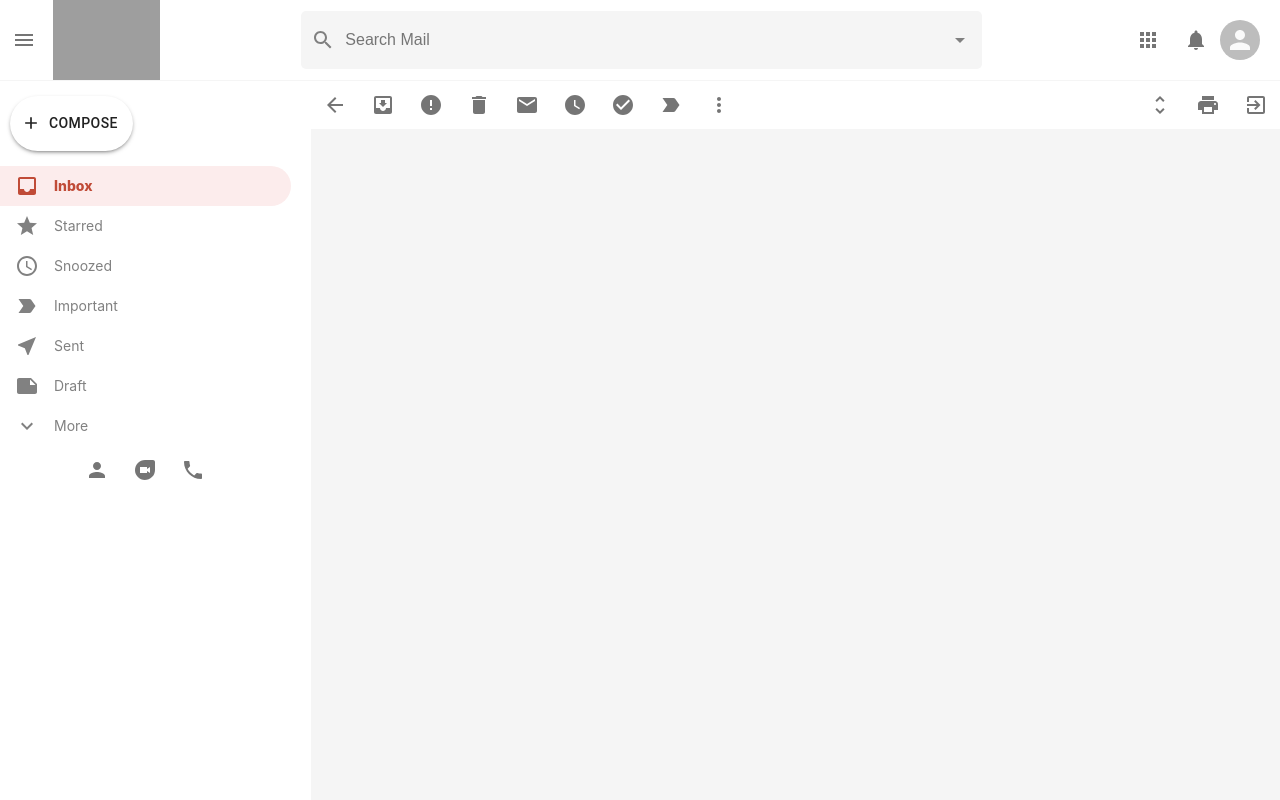
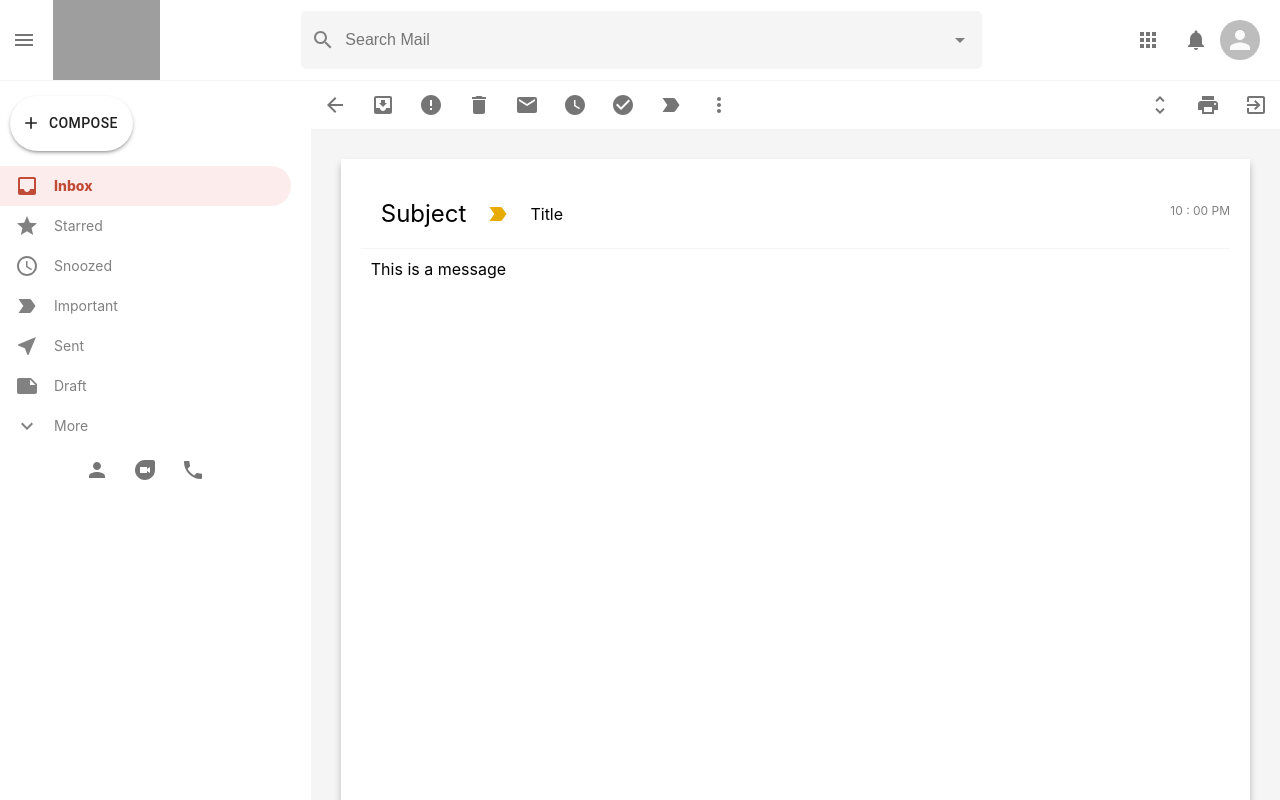
Before and after one commit to jitokj/gmail, a React (Create React App) app: page /mail in a window 1280 px wide. Shown: the top 800 px of the page. Built offline with nearby package versions, Linux system fonts and the light colour scheme; grey boxes are pictures that could not be loaded.

Commit message:
styled mail

```diff
--- a/src/components/Main/Mail/Mail.css
+++ b/src/components/Main/Mail/Mail.css
@@ -12,3 +12,48 @@
 .mail__toolsLeft {
   display: flex;
 }
+
+.mail__body {
+  display: flex;
+  flex-direction: column;
+  margin: 30px;
+  background-color: white;
+  padding: 20px;
+  height: 100vh;
+  box-shadow: 0px 5px 7px 0px rgba(0, 0, 0, 0.24);
+}
+
+.mail__bodyHeader {
+  display: flex;
+  align-items: center;
+  border-bottom: 1px solid whitesmoke;
+  padding: 20px;
+  position: relative;
+}
+
+.mail__bodyHeader > p {
+  margin-left: 20px;
+}
+
+.mail__important {
+  color: #e8ab02 !important;
+}
+
+.mail__message > p {
+  padding: 10px;
+  margin-right: 20px;
+  overflow-wrap: break-word;
+}
+
+.mail__time {
+  position: absolute;
+  top: 24px;
+  right: 0;
+  font-size: 12px;
+  color: gray;
+}
+
+.mail__bodyHeader > h2 {
+  font-weight: 400;
+  margin-right: 20px;
+}
--- a/src/components/Main/Mail/Mail.js
+++ b/src/components/Main/Mail/Mail.js
@@ -65,6 +65,17 @@
           </IconButton>
         </div>
       </div>
+      <div className="mail__body">
+        <div className="mail__bodyHeader">
+          <h2>Subject</h2>
+          <LabelImportantIcon className="mail__important" />
+          <p>Title</p>
+          <p className="mail__time">10 : 00 PM</p>
+        </div>
+        <div className="mail__message">
+          <p>This is a message</p>
+        </div>
+      </div>
     </div>
   );
 };
```
